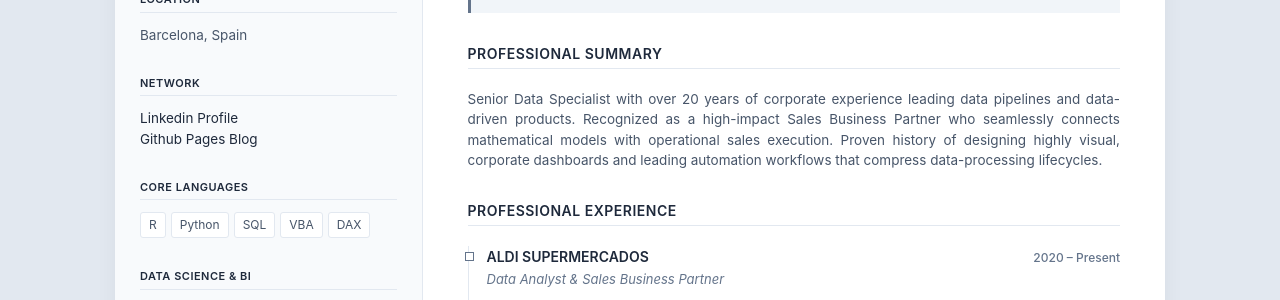
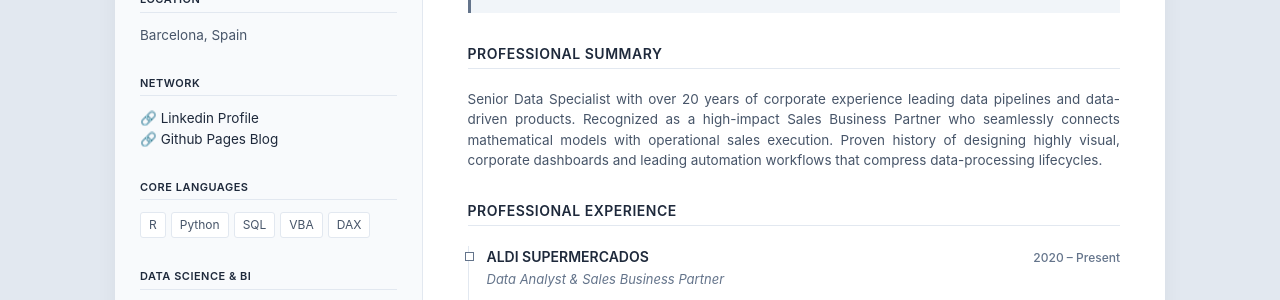
Before and after one commit to alberthr/alberthr.github.io, a Jekyll site: the page built from cv/index.html, in a window 1280 px wide. Shown: the part 178-478 px from the top of the page. Built offline with Jekyll 4.4.1, drawn with Linux system fonts in a browser that asks for light colours.

Commit message:
Update index.html

```diff
--- a/cv/index.html
+++ b/cv/index.html
@@ -93,7 +93,7 @@ permalink: /cv/
             font-size: 13.5px;
         }
 
-        .contact-link before {
+        .contact-link a::before {
 			content: "🔗 ";
         }
 
```
